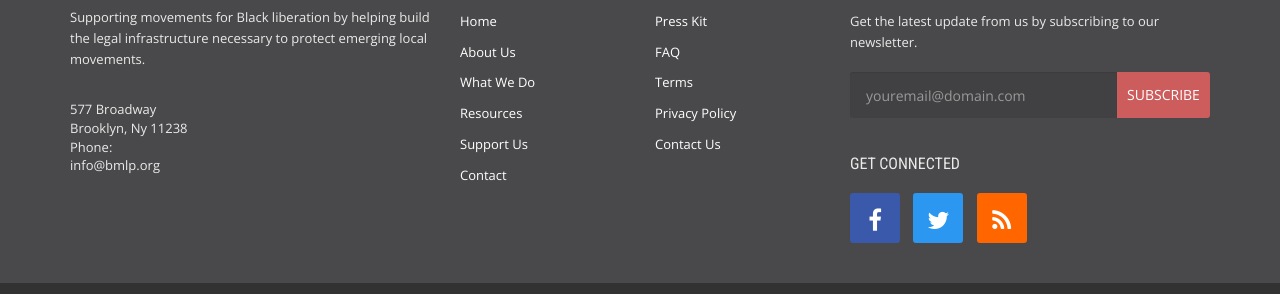
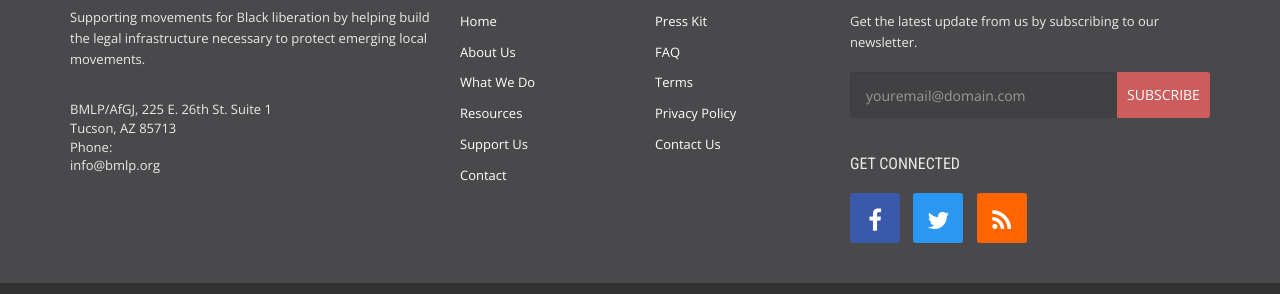
Before and after one commit to BMLP/bmlp.github.io, a Jekyll site: the page built from _posts/whatwedo/1959-3-3-jail-support-training.md, in a window 1280 px wide. Shown: the part 147-441 px from the top of the page. Built offline with Jekyll 4.4.1, drawn with Linux system fonts in a browser that asks for light colours; Markdown is read by kramdown in place of the engine named in the settings.

Commit message:
changing addres info to AFGJ address

```diff
--- a/_data/config.yml
+++ b/_data/config.yml
@@ -11,6 +11,6 @@ contactemailalt: info@bmlp.org
 
 contactphone:
 # Postal address line1 & 2
-address1: "577 Broadway"
-address2: "Brooklyn, Ny 11238"
+address1: "BMLP/AfGJ, 225 E. 26th St. Suite 1"
+address2: "Tucson, AZ 85713"
 address3: "line 3"
```
